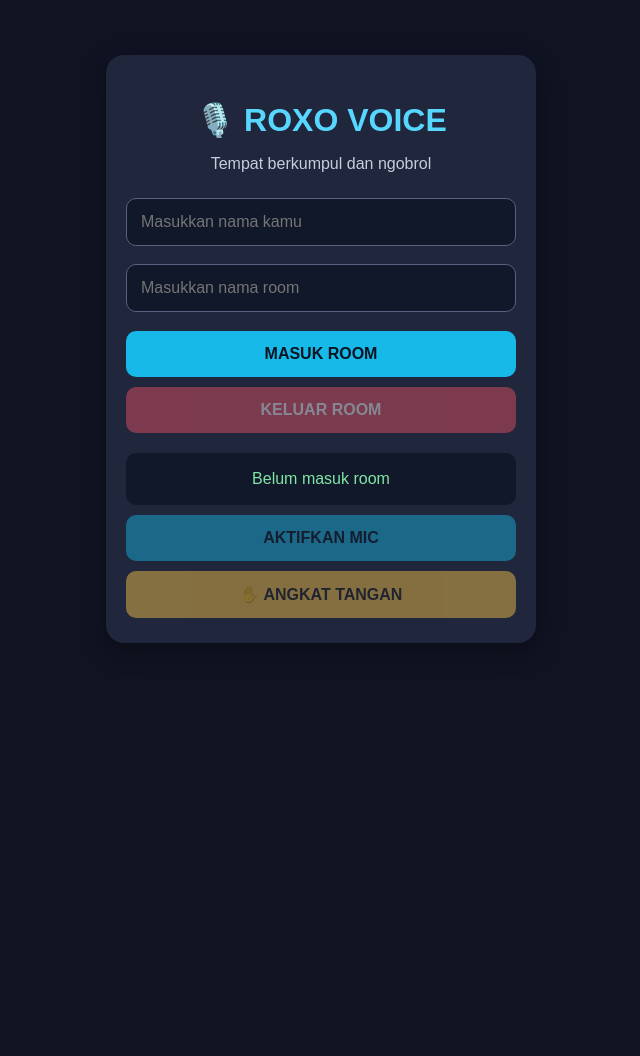
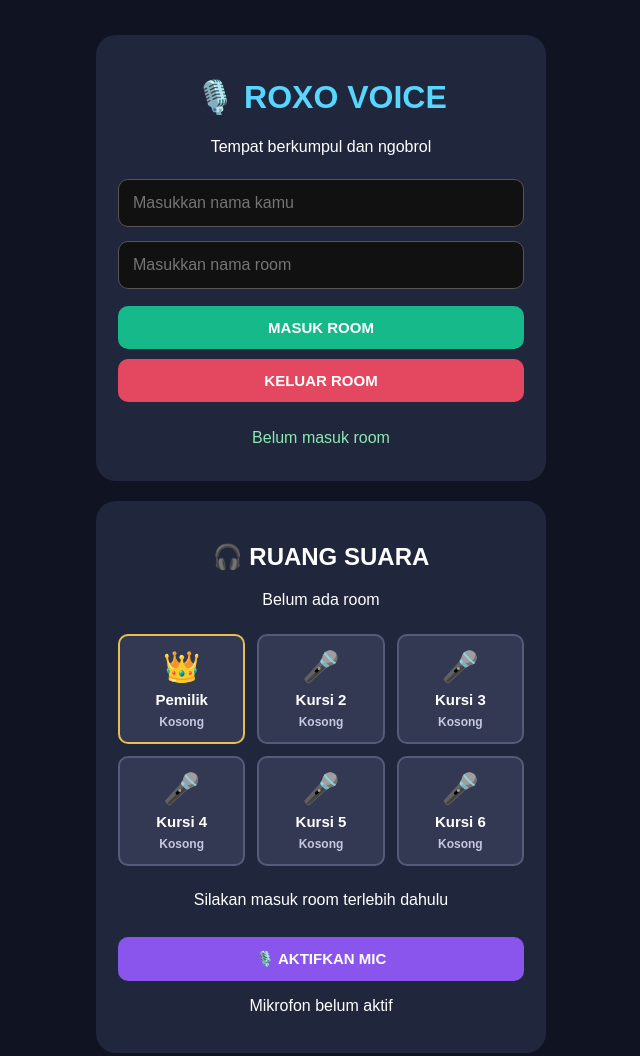
Before and after one commit to dilfasaja/roxovoice, a plain HTML site: page index.html in a window 1280 px wide. Shown: the whole page, without its empty margins (319-959 px from the left). Before the commit the page ends 800 px from the top, so only its background shows below. Drawn offline with Linux system fonts and the light colour scheme.

Commit message:
Refactor HTML structure and styles for clarity

```diff
--- a/index.html
+++ b/index.html
@@ -2,181 +2,174 @@
 <html lang="id">
 <head>
 <meta charset="UTF-8">
-  <meta name="viewport" content="width=device-width, initial-scale=1.0">
+<meta name="viewport" content="width=device-width, initial-scale=1">
 <title>ROXO VOICE</title>
 <style>
-    * { box-sizing: border-box; }
-    body {
-      margin: 0;
-      padding: 25px 16px;
-      background: #101322;
-      color: white;
-      font-family: Arial, sans-serif;
-      text-align: center;
+*{box-sizing:border-box}
+body{
+ margin:0;background:#101322;color:white;
+ font-family:Arial,sans-serif;text-align:center;
+ padding:20px 14px
 }
-    .container {
-      max-width: 430px;
-      margin: 30px auto;
-      padding: 25px 20px;
-      background: #20263b;
-      border-radius: 18px;
-      box-shadow: 0 8px 25px #0005;
+.container{
+ max-width:450px;margin:15px auto;
+ background:#20263b;padding:22px;
+ border-radius:20px
 }
-    h1 { color: #57d6ff; margin-bottom: 8px; }
-    p { color: #c6cce0; }
-    input {
-      width: 100%;
-      padding: 14px;
-      margin: 9px 0;
-      border: 1px solid #59617e;
-      border-radius: 10px;
-      background: #11182a;
-      color: white;
-      font-size: 16px;
+h1{color:#57d6ff}
+input{
+ width:100%;padding:14px;margin:7px 0;
+ border-radius:10px;border:1px solid #555;
+ background:#111;color:white;font-size:16px
 }
-    button {
-      width: 100%;
-      padding: 14px;
-      margin-top: 10px;
-      border: 0;
-      border-radius: 10px;
-      font-size: 16px;
-      font-weight: bold;
-      cursor: pointer;
-      background: #16b9e8;
-      color: #071522;
+button{
+ padding:13px;border:0;border-radius:10px;
+ font-size:15px;font-weight:bold;cursor:pointer
 }
-    button:disabled {
-      opacity: .45;
-      cursor: not-allowed;
+.main{width:100%;margin-top:10px;background:#16b98a;color:white}
+.red{width:100%;margin-top:10px;background:#e44860;color:white}
+.purple{background:#8955ed;color:white;width:100%;margin-top:12px}
+#status{padding:12px;margin-top:15px;color:#8de8b1}
+.room{
+ background:#20263b;border-radius:20px;
+ padding:22px;margin:20px auto;max-width:450px
 }
-    .red { background: #ed5366; color: white; }
-    .yellow { background: #ffc94a; color: #222; }
-    #status {
-      margin-top: 20px;
-      padding: 14px;
-      border-radius: 10px;
-      background: #11182a;
-      color: #80e6a4;
-      line-height: 1.5;
+.seats{
+ display:grid;grid-template-columns:repeat(3,1fr);
+ gap:12px;margin:25px 0
 }
+.seat{
+ background:#343953;border:2px solid #555b78;
+ color:white;min-height:105px;
+ display:flex;flex-direction:column;
+ align-items:center;justify-content:center;
+ gap:7px
+}
+.seat span{font-size:30px}
+.seat small{font-size:12px;color:#c5c8df}
+.seat.selected{border-color:#a47aff;background:#49366c}
+.seat.owner{border-color:#e8bd51}
 </style>
 </head>
 <body>
+
 <div class="container">
 <h1>🎙️ ROXO VOICE</h1>
 <p>Tempat berkumpul dan ngobrol</p>
-
 <input id="username" placeholder="Masukkan nama kamu">
 <input id="roomname" placeholder="Masukkan nama room">
+<button class="main" onclick="joinRoom()">MASUK ROOM</button>
+<button class="red" onclick="leaveRoom()">KELUAR ROOM</button>
+<div id="status">Belum masuk room</div>
+</div>
 
-    <button id="joinBtn" onclick="joinRoom()">MASUK ROOM</button>
-    <button class="red" id="leaveBtn" onclick="leaveRoom()" disabled>KELUAR ROOM</button>
+<div class="room">
+<h2>🎧 RUANG SUARA</h2>
+<p id="roomTitle">Belum ada room</p>
 
-    <div id="status">Belum masuk room</div>
-
-    <button id="micBtn" onclick="toggleMic()" disabled>
-      AKTIFKAN MIC
+<div class="seats" id="seats">
+<button class="seat owner" onclick="sit(0)">
+<span>👑</span><b>Pemilik</b><small>Kosong</small>
 </button>
-
-    <button class="yellow" id="handBtn" onclick="raiseHand()" disabled>
-      ✋ ANGKAT TANGAN
+<button class="seat" onclick="sit(1)">
+<span>🎤</span><b>Kursi 2</b><small>Kosong</small>
+</button>
+<button class="seat" onclick="sit(2)">
+<span>🎤</span><b>Kursi 3</b><small>Kosong</small>
+</button>
+<button class="seat" onclick="sit(3)">
+<span>🎤</span><b>Kursi 4</b><small>Kosong</small>
+</button>
+<button class="seat" onclick="sit(4)">
+<span>🎤</span><b>Kursi 5</b><small>Kosong</small>
+</button>
+<button class="seat" onclick="sit(5)">
+<span>🎤</span><b>Kursi 6</b><small>Kosong</small>
 </button>
 </div>
 
+<p id="seatStatus">Silakan masuk room terlebih dahulu</p>
+<button class="purple" id="micBtn" onclick="toggleMic()" disabled>🎙️ AKTIFKAN MIC</button>
+<p id="micStatus">Mikrofon belum aktif</p>
+</div>
+
 <script>
-    let inRoom = false;
-    let micStream = null;
-    let micOn = false;
-    let handRaised = false;
+let joined=false;
+let selectedSeat=-1;
+let stream=null;
+let micOn=false;
 
-    const statusBox = document.getElementById("status");
-    const joinBtn = document.getElementById("joinBtn");
-    const leaveBtn = document.getElementById("leaveBtn");
-    const micBtn = document.getElementById("micBtn");
-    const handBtn = document.getElementById("handBtn");
+const statusBox=document.getElementById("status");
+const micBtn=document.getElementById("micBtn");
 
-    function showStatus(message) {
-      statusBox.textContent = message;
+function joinRoom(){
+ const name=document.getElementById("username").value.trim();
+ const room=document.getElementById("roomname").value.trim();
+
+ if(!name||!room){
+  statusBox.textContent="Isi nama dan nama room dahulu!";
+  return;
+ }
+ joined=true;
+ document.getElementById("roomTitle").textContent="Room: "+room;
+ statusBox.textContent="Berhasil masuk room! Selamat datang "+name;
+ document.getElementById("seatStatus").textContent="Pilih tempat duduk mikrofon";
+ micBtn.disabled=false;
 }
 
-    function joinRoom() {
-      const username = document.getElementById("username").value.trim();
-      const roomname = document.getElementById("roomname").value.trim();
-
-      if (!username || !roomname) {
-        showStatus("Isi nama dan nama room terlebih dahulu!");
+function sit(number){
+ if(!joined){
+  alert("Masuk room terlebih dahulu!");
   return;
  }
-
-      inRoom = true;
-      joinBtn.disabled = true;
-      leaveBtn.disabled = false;
-      micBtn.disabled = false;
-      handBtn.disabled = false;
-
-      showStatus("Berhasil masuk room: " + roomname +
-        "\nSelamat datang, " + username + "!");
+ selectedSeat=number;
+ const buttons=document.querySelectorAll(".seat");
+ buttons.forEach((button,i)=>{
+  button.classList.toggle("selected",i===number);
+  const label=button.querySelector("small");
+  label.textContent=i===number?"Kamu duduk di sini":"Kosong";
+ });
+ document.getElementById("seatStatus").textContent=
+ "Kamu memilih "+(number===0?"kursi pemilik":"kursi "+(number+1));
 }
 
-    async function toggleMic() {
-      if (!inRoom) return;
-
-      if (micOn) {
-        if (micStream) {
-          micStream.getTracks().forEach(track => track.stop());
-          micStream = null;
-        }
-        micOn = false;
-        micBtn.textContent = "AKTIFKAN MIC";
-        showStatus("Mikrofon dimatikan.");
+async function toggleMic(){
+ if(!joined)return;
+ if(selectedSeat===-1){
+  alert("Pilih kursi mikrofon terlebih dahulu!");
   return;
  }
-
-      try {
-        micStream = await navigator.mediaDevices.getUserMedia({
-          audio: true
-        });
-        micOn = true;
-        micBtn.textContent = "MATIKAN MIC";
-        showStatus("Mikrofon aktif di perangkat ini.");
-      } catch (error) {
-        showStatus("Mikrofon tidak bisa diaktifkan. Periksa izin mikrofon browser.");
+ if(micOn){
+  stream.getTracks().forEach(track=>track.stop());
+  stream=null;
+  micOn=false;
+  micBtn.textContent="🎙️ AKTIFKAN MIC";
+  document.getElementById("micStatus").textContent="Mikrofon belum aktif";
+  return;
+ }
+ try{
+  stream=await navigator.mediaDevices.getUserMedia({audio:true});
+  micOn=true;
+  micBtn.textContent="🔇 MATIKAN MIC";
+  document.getElementById("micStatus").textContent="Mikrofon aktif di perangkat ini";
+ }catch(error){
+  document.getElementById("micStatus").textContent="Izin mikrofon belum diberikan";
  }
 }
 
-    function raiseHand() {
-      if (!inRoom) return;
-
-      handRaised = !handRaised;
-      handBtn.textContent = handRaised
-        ? "✋ TURUNKAN TANGAN"
-        : "✋ ANGKAT TANGAN";
-
-      showStatus(handRaised
-        ? "Kamu sedang mengangkat tangan."
-        : "Tangan sudah diturunkan.");
-    }
-
-    function leaveRoom() {
-      if (micStream) {
-        micStream.getTracks().forEach(track => track.stop());
-        micStream = null;
-      }
-
-      inRoom = false;
-      micOn = false;
-      handRaised = false;
-
-      joinBtn.disabled = false;
-      leaveBtn.disabled = true;
-      micBtn.disabled = true;
-      handBtn.disabled = true;
-
-      micBtn.textContent = "AKTIFKAN MIC";
-      handBtn.textContent = "✋ ANGKAT TANGAN";
-
-      showStatus("Kamu sudah keluar dari room.");
+function leaveRoom(){
+ if(stream)stream.getTracks().forEach(track=>track.stop());
+ stream=null;micOn=false;joined=false;selectedSeat=-1;
+ micBtn.disabled=true;
+ micBtn.textContent="🎙️ AKTIFKAN MIC";
+ document.getElementById("micStatus").textContent="Mikrofon belum aktif";
+ document.getElementById("roomTitle").textContent="Belum ada room";
+ document.getElementById("seatStatus").textContent="Silakan masuk room terlebih dahulu";
+ document.querySelectorAll(".seat").forEach((button,i)=>{
+  button.classList.remove("selected");
+  button.querySelector("small").textContent="Kosong";
+ });
+ statusBox.textContent="Kamu sudah keluar dari room";
 }
 </script>
 </body>
```
Lines whose indentation alone changed are shown as unchanged.
